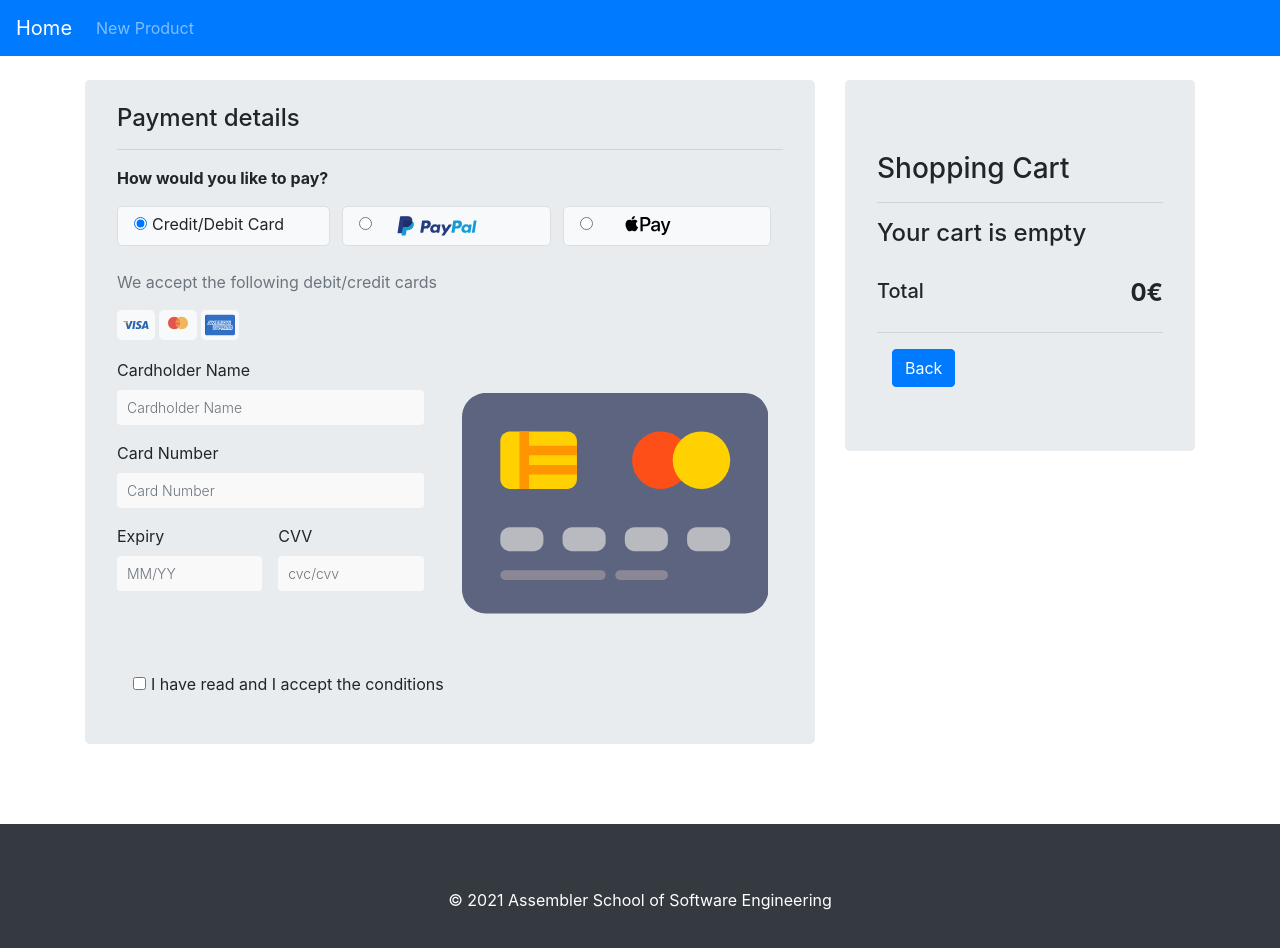
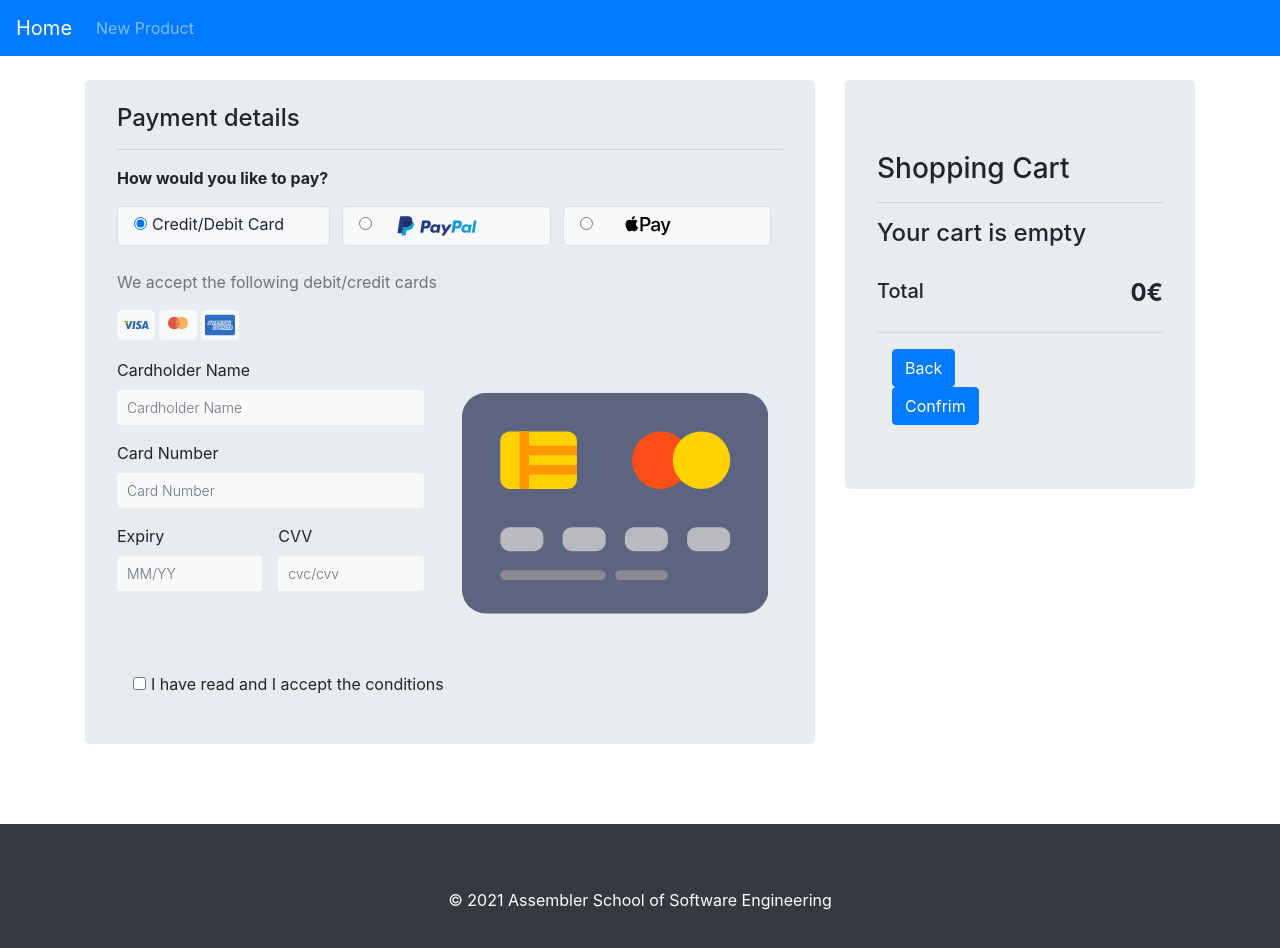
Before and after one commit to assembler-institute/react-shopping-cart-context, a React (Create React App) app: page /checkout/step-3 in a window 1280 px wide. Shown: the top 948 px of the page. Built offline with nearby package versions, Linux system fonts and the light colour scheme.

Commit message:
feat: confirmation information

```diff
--- a/src/pages/Confirmation/Confirmation.js
+++ b/src/pages/Confirmation/Confirmation.js
@@ -1,7 +1,8 @@
-import React from "react";
+// import React from "react";
+import withLayout from "../../hoc/withLayout";
 
-function Confirmation() {
-  return <h1>Confirmation</h1>;
+function Confirmation({ user }) {
+  return JSON.stringify({ user }, 2, null);
 }
 
-export default Confirmation;
+export default withLayout(Confirmation);
--- a/src/pages/Payment/Payment.js
+++ b/src/pages/Payment/Payment.js
@@ -32,6 +32,11 @@ function Payment({ cartItems, handleChange, handleRemove }) {
                 <Button>Back</Button>
               </Link>
             </div>
+            <div className="col">
+              <Link to="/checkout/order-summary">
+                <Button>Confrim</Button>
+              </Link>
+            </div>
           </header>
         </div>
       </div>
--- a/src/pages/Shipping/Shipping.js
+++ b/src/pages/Shipping/Shipping.js
@@ -6,7 +6,7 @@ import ShippingForm from "../../components/ShippingForm/ShippingForm";
 import withLayout from "../../hoc/withLayout";
 import CartSummary from "../../components/CartSummary/CartSummary";
 
-function Shipping({ cartItems, handleChange, handleRemove }) {
+function Shipping({ cartItems, handleChange, handleRemove, user }) {
   return (
     <>
       <h1>Shipping Information</h1>
@@ -17,7 +17,7 @@ function Shipping({ cartItems, handleChange, handleRemove }) {
 
             <hr />
 
-            <ShippingForm />
+            <ShippingForm user={user} />
           </header>
         </div>
 
```
